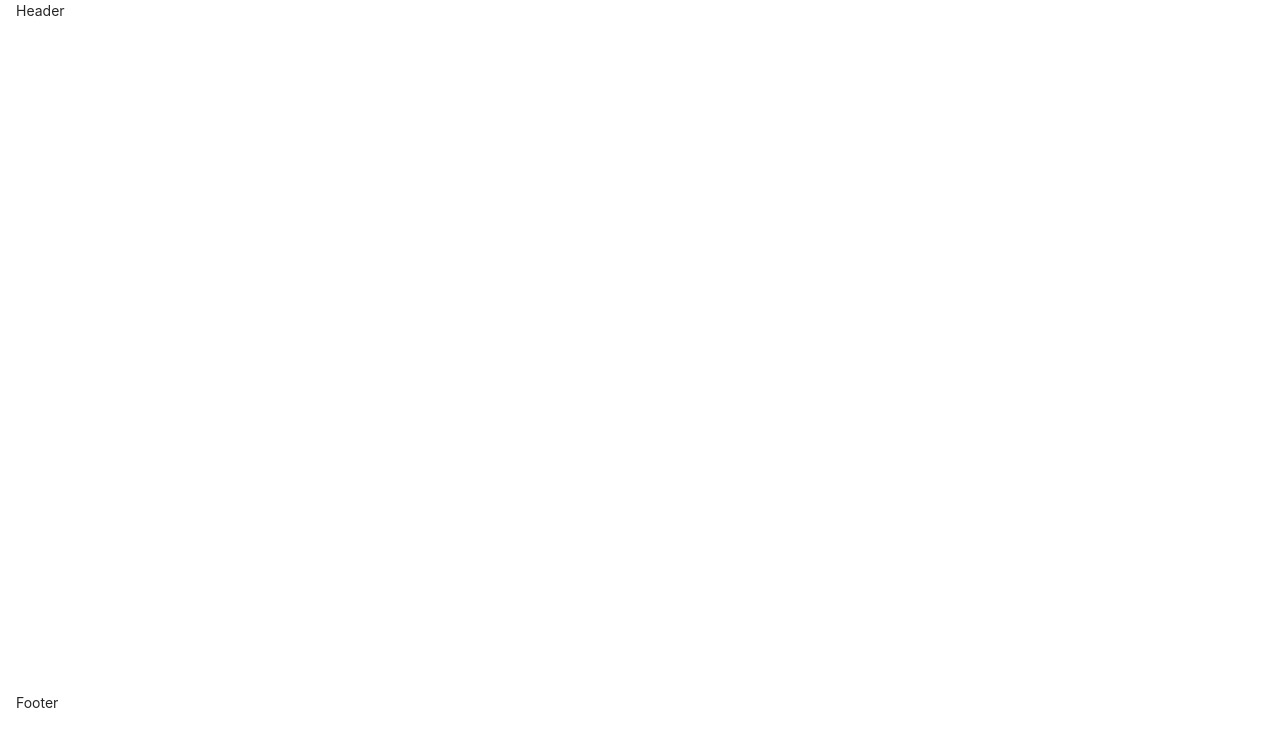
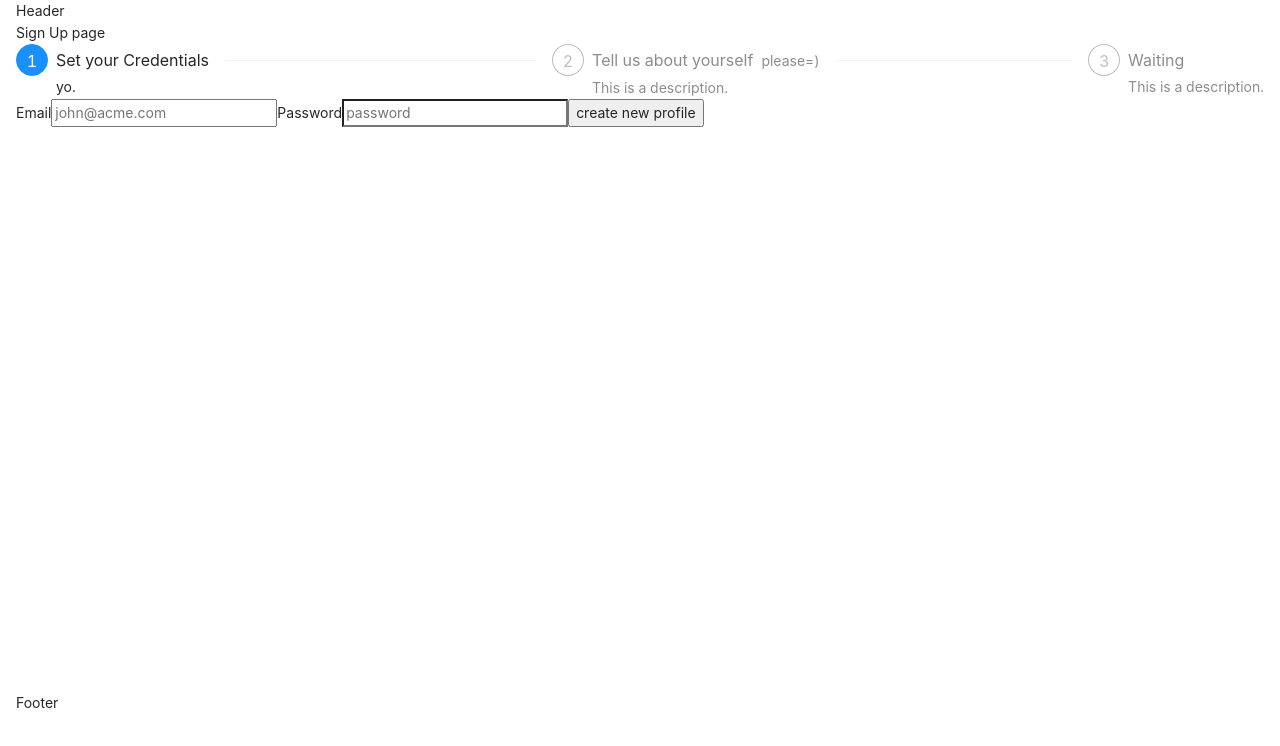
Before and after one commit to Samurai-Corsair/antd-blog, a React (Create React App) app: page /sign-up in a window 1280 px wide. Shown: the top 746 px of the page. Built offline with nearby package versions, Linux system fonts and the light colour scheme.

Commit message:
change npm to yarn , sign up page modify

```diff
--- a/package.json
+++ b/package.json
@@ -24,6 +24,7 @@
     "react-scripts": "4.0.3",
     "redux": "^4.1.1",
     "redux-thunk": "^2.3.0",
+    "socket.io-client": "^4.2.0",
     "typescript": "^4.4.2",
     "web-vitals": "^1.1.2"
   },
--- a/src/authPages/SignUp/SignUp.tsx
+++ b/src/authPages/SignUp/SignUp.tsx
@@ -1,21 +1,47 @@
 import { Field, Form, Formik, FormikHelpers } from "formik";
-import React from "react";
+import React, {useState} from "react";
+import {Steps } from "antd";
 
 interface IValues {
-  email: string;
-  password: string;
+    email: string,
+    password: string,
+    name: string,
+    extra_details: string,
+    skills: string,
+    profession: string,
+    details: string
 }
 
+
+
 export const SignUp: React.FC = () => {
+    const [step, setStep] = useState<number>(0)
 
     const initialValues = {
-        email: "",
-        password: "",
+        email: '',
+        password: '',
+        name: "",
+        extra_details: "",
+        skills: "",
+        profession: "",
+        details: ""
+    }
+
+    const renderSteps = () => {
+        const {Step} = Steps
+        return (
+        <Steps current={0}>
+            <Step title="Set your Credentials" description="yo." icon={''}/>
+            <Step title="Tell us about yourself" subTitle="please=)" description="This is a description." />
+            <Step title="Waiting" description="This is a description." />
+        </Steps>
+        )
     }
 
   return (
-    <div className='sign-un-page'>
-      Sign In page
+    <div className='sign-up-page'>
+      Sign Up page
+        {renderSteps()}
       <Formik
         initialValues={initialValues}
         onSubmit={(
@@ -39,7 +65,7 @@ export const SignUp: React.FC = () => {
           <label htmlFor="password">Password</label>
           <Field id="password" name="password" type="password" placeholder="password" />
 
-          <button type="submit">Sign-in</button>
+          <button type="submit">create new profile</button>
         </Form>
       </Formik>
     </div>
--- a/src/router/routes.ts
+++ b/src/router/routes.ts
@@ -1,6 +1,7 @@
 import Home from "../pages/Home/Home";
 import { FC } from "react";
 import { SignIn } from "../authPages/SignIn/SignIn";
+import {SignUp} from "../authPages/SignUp/SignUp";
 
 export interface IRoute {
   name: string;
@@ -30,8 +31,8 @@ export const routes: IRoute[] = [
   {
     name: "Sign-up",
     exact: true,
-    path: "/SignUp",
-    component: Home,
+    path: "/sign-up",
+    component: SignUp,
     private: false,
   },
 ];
```
Also changed, not shown: 2 other files (tests, documents, lock files or other folders).
